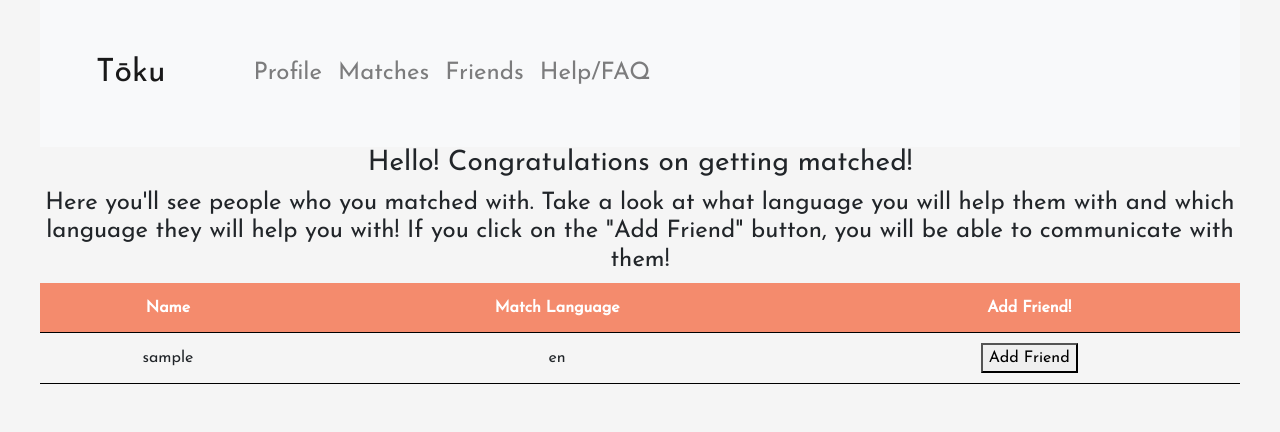
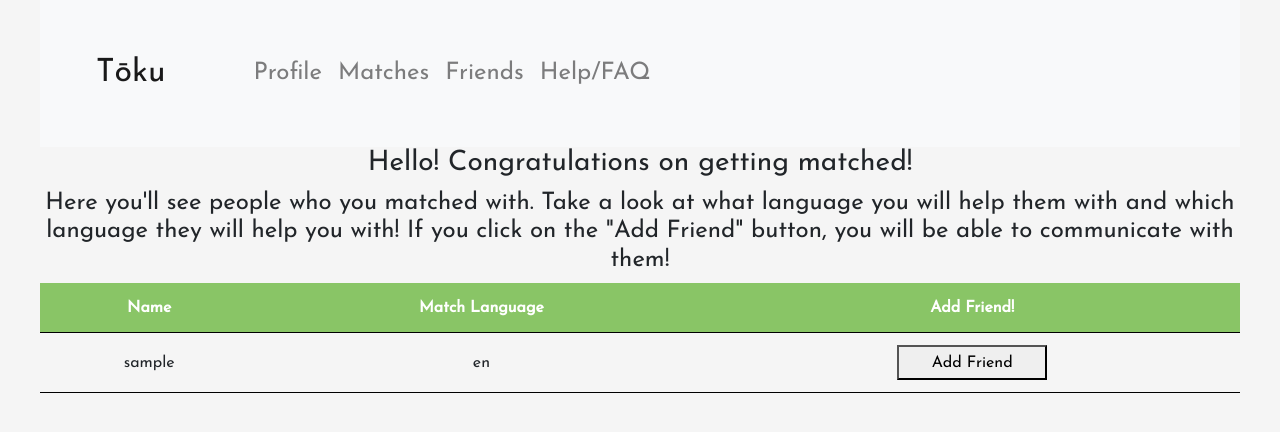
Before and after one commit to nathanzzhang/TokuApp, a Flask app: template backend/templates/matchpage.html in a window 1280 px wide. Shown: the part 271-703 px from the top of the page. Run offline with Flask 2, Linux system fonts and the light colour scheme; the template is opened without the code that fills it: most values are stand-ins (such as "Sample title", 1, 10 or a date in 2020); parts of the project's set-up code (start-up, migrations or seed data) failed here and were passed over; some libraries are stand-ins or nearby versions.

Commit message:
Matches page with debugged button and color scheme change

```diff
--- a/backend/static/matches.css
+++ b/backend/static/matches.css
@@ -1,25 +1,33 @@
-table {
+#match_table table {
     width: 100%;
     border-collapse: collapse;
 }
 
-th, td {
+#match_table th, td {
     padding: 10px;
     border-bottom: 1px solid black;
 }
 
-th {
+#match_table th {
     height: 50px;
     text-align: center;
+    background-color: #89C566;
+    color: white;
+}
+
+#match_table tr:hover {background-color: #c9ebb5;}
+
+.button:hover {
     background-color: #f48b6d;
     color: white;
 }
 
-tr:hover {background-color: #f0baab;}
-
-.button:hover {
-    background-color: #f48b6d;
-    color: white;
+.button {
+    width: 150px;
+    height: 35px;
+    margin: 2px 2px;
+    text-align: center;
+    vertical-align: middle;
 }
 .boxed {
     padding: 70px;
--- a/backend/templates/matchpage.html
+++ b/backend/templates/matchpage.html
@@ -33,7 +33,7 @@ extends profile.html
             </h4>
         </div>
         <div id="tblofmatches">
-            <table style ="width:100%">
+            <table style ="width:100%" id="match_table">
                 <tr>
                     <th>Name</th>
                     <th>Match Language</th>
@@ -43,24 +43,25 @@ extends profile.html
                 <tr>
                     <td>{{username}}</td>
                     <td>{{language}}</td>
-                    <td><button class="button" id="friend_button" name="friend_button" onclick='addFriend()'>Add Friend</button></td>
+                    <td><button class="button" id="{{username}}" name="friend_button" onclick='addFriend("{{username}}")'>Add Friend</button></td>
                 </tr>
                 {% endfor %}
             </table>
         </div>
         <script>
-            function addFriend() {
-                var x = document.getElementById("friend_button");
+            function addFriend(username) {
+                var x = document.getElementById(username);
                 if(x.innerHTML == "Add Friend")
                 {
                     x.innerHTML = "Friend Added!";
-                    setTimeout(() => {x.innerHTML = "Remove Friend";}, 3000);
+                    setTimeout(() => {x.innerHTML = "Remove Friend";}, 2000);
                 }
                 else if (x.innerHTML == "Remove Friend")
                 {
                     x.innerHTML = "Friend Removed!";
-                    setTimeout(() => {x.innerHTML = "Add Friend";}, 3000);
+                    setTimeout(() => {x.innerHTML = "Add Friend";}, 2000);
                 }
+                //add_friend(); for implementing Friends page in app.py
             }
         </script>
 
```
Also changed, not shown: app.db.
